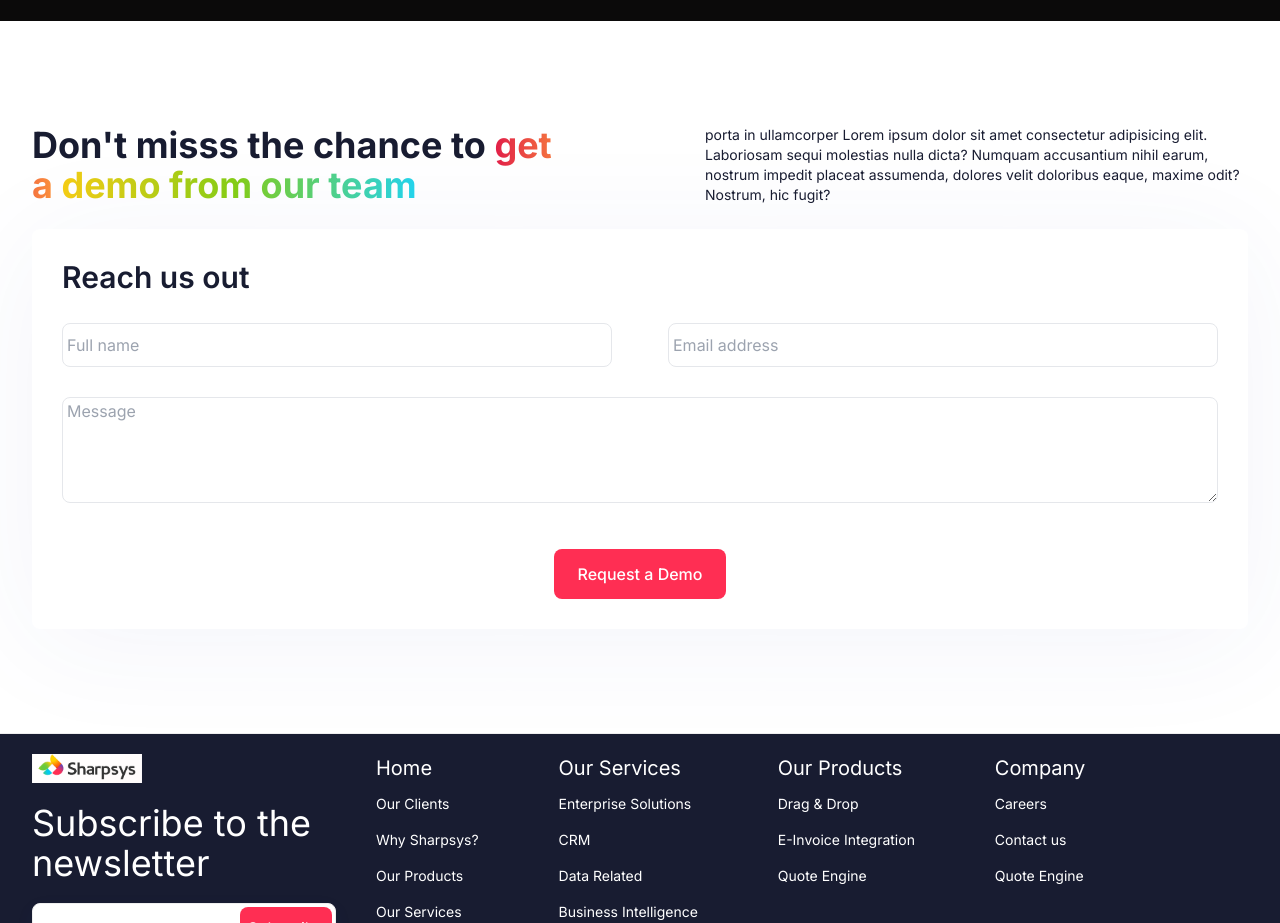
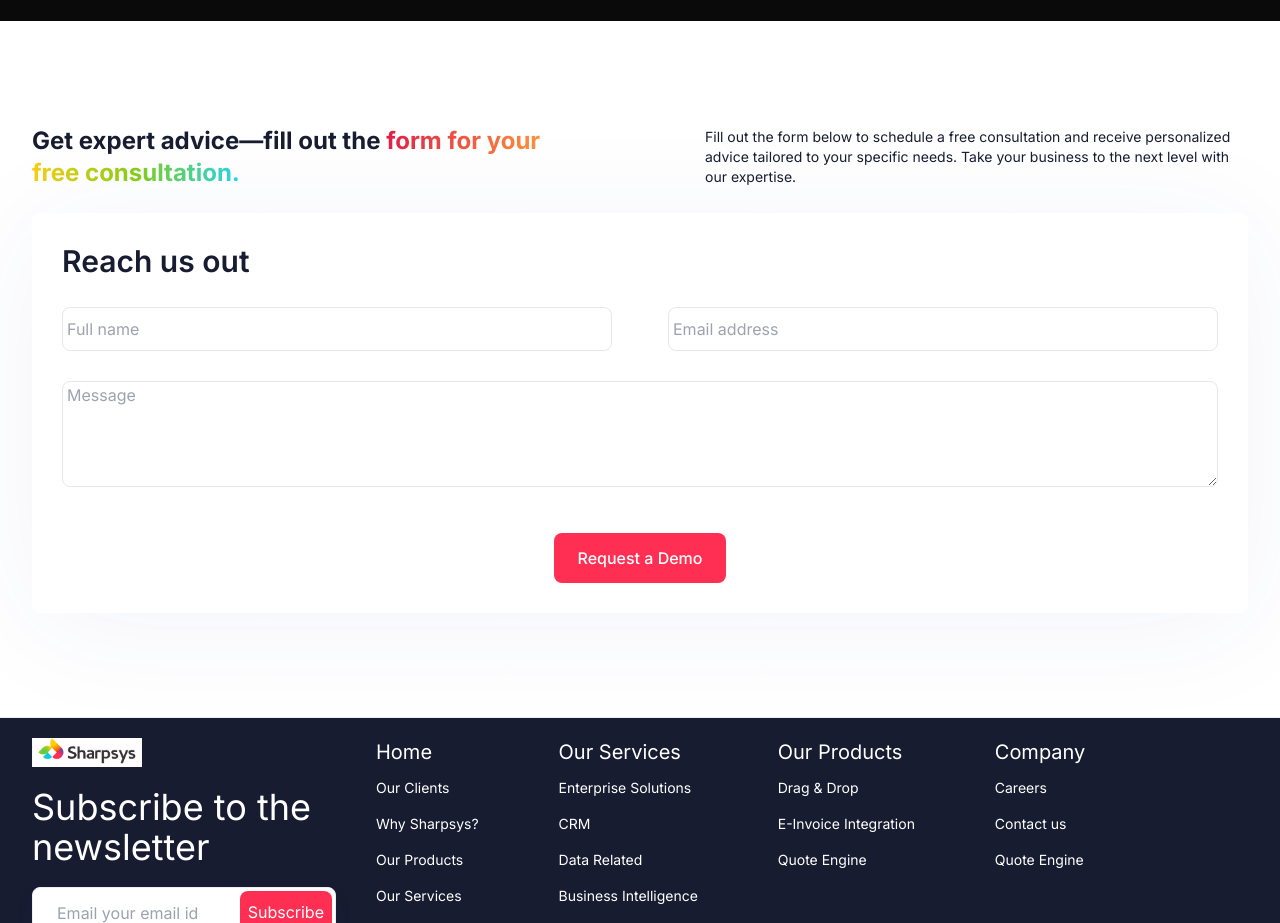
Before and after one commit to meiyazhakanram/sharpsys-ui, a Next.js app: page / in a window 1280 px wide. Shown: the part 4540-5463 px from the top of the page. Built offline with nearby package versions, Linux system fonts and the light colour scheme.

Commit message:
Update index.tsx

```diff
--- a/components/Contact/index.tsx
+++ b/components/Contact/index.tsx
@@ -17,13 +17,14 @@ const Contact = () => {
         <div className="mx-auto max-w-c-1390 px-4 md:px-8 2xl:px-0">
           <div className="flex items-center gap-1 lg:gap-32.5">
             <div className="animate_left relative mx-auto hidden md:block md:w-1/2">
-              <h4 className="relative mb-6 text-lg font-bold text-black dark:text-white lg:text-4xl">
-                Don't misss the chance to <span className="textStartGradient">get a</span><span className="textLastGradient"> demo from our team</span>
+              <h4 className="relative mb-6 text-lg font-bold text-black dark:text-white lg:text-2xl">
+              Get expert advice—fill out the <span className="textStartGradient"> form for your</span><span className="textLastGradient"> free consultation.</span>
               </h4>
             </div>
             <div className="animate_right relative mx-auto hidden md:block md:w-1/2">
               <p className="relative mb-6 text-sm p-0 dark:text-white sm:text-sm">
-                porta in ullamcorper Lorem ipsum dolor sit amet consectetur adipisicing elit. Laboriosam sequi molestias nulla dicta? Numquam accusantium nihil earum, nostrum impedit placeat assumenda, dolores velit doloribus eaque, maxime odit? Nostrum, hic fugit?
+                Fill out the form below to schedule a free consultation and receive personalized advice tailored
+                to your specific needs. Take your business to the next level with our expertise.
               </p>
             </div>
           </div>
```
